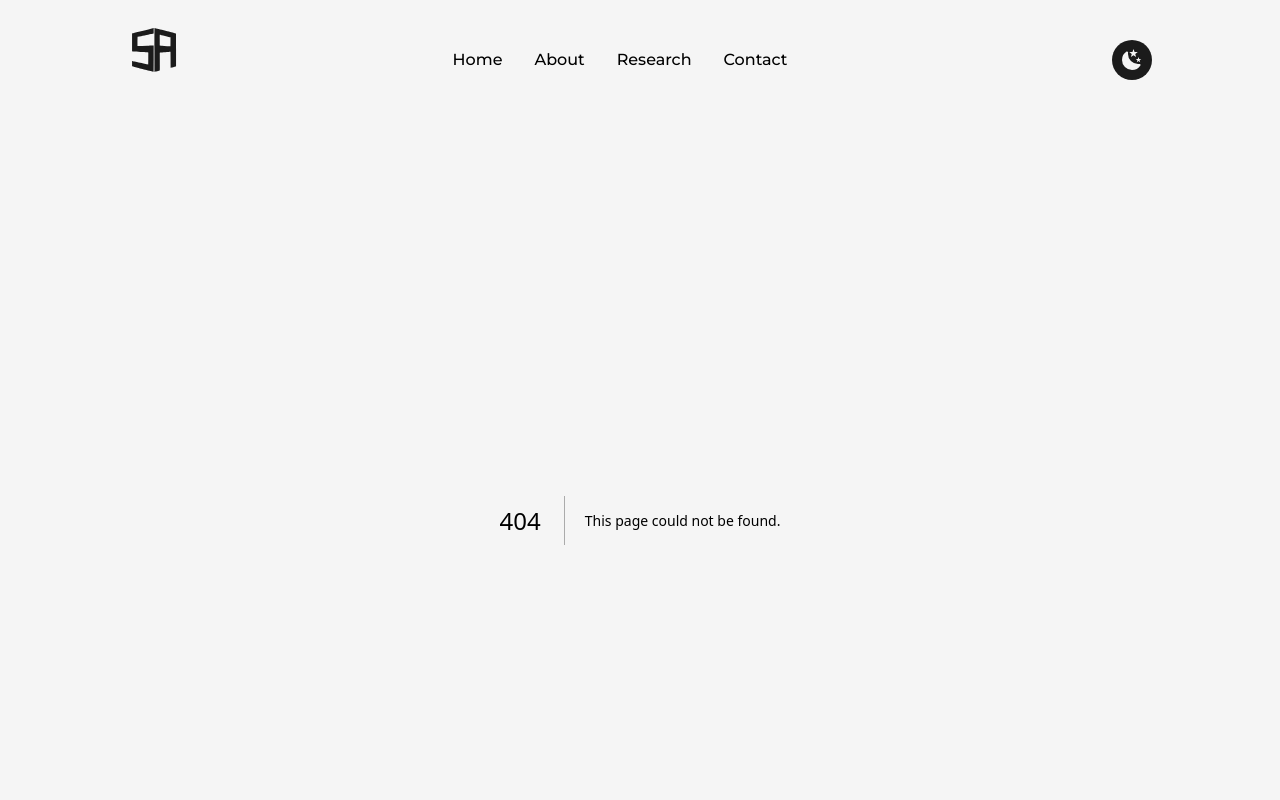
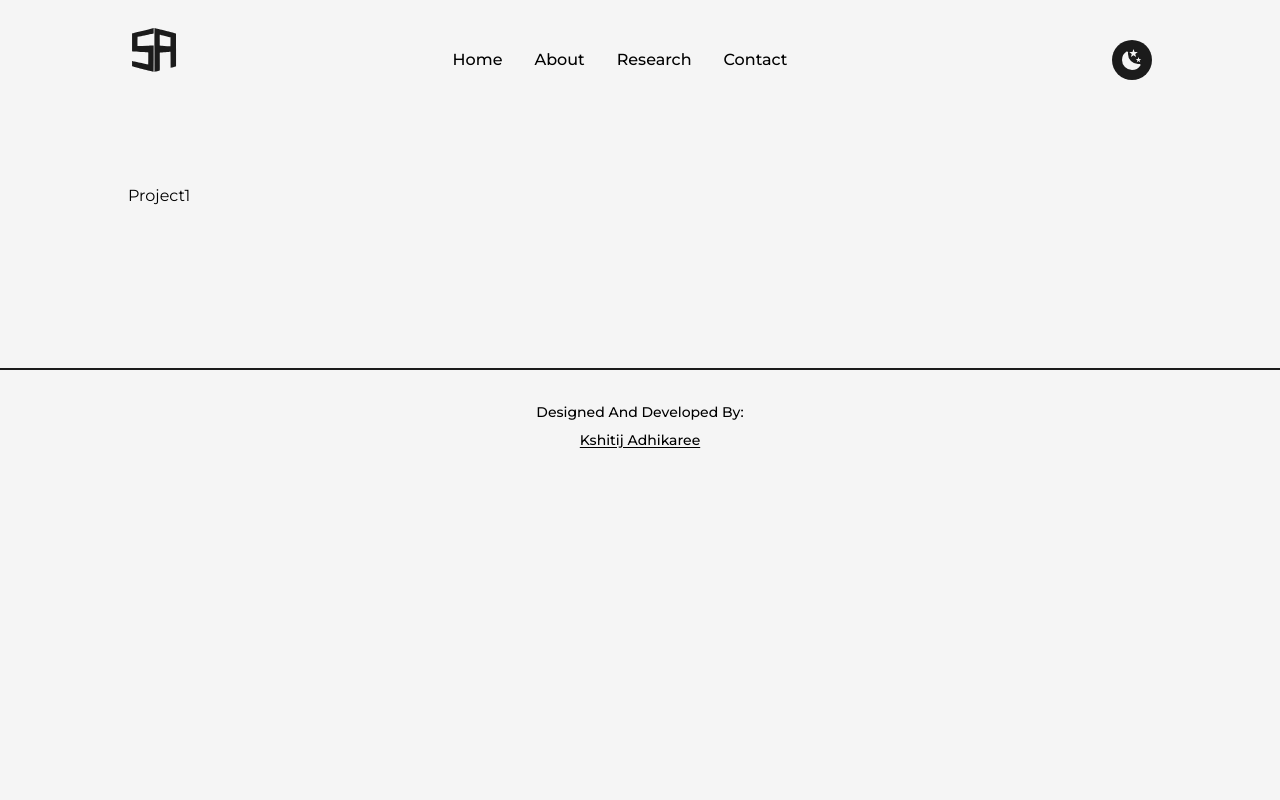
Before and after one commit to KshitijAdhikaree/sagar-portfolio, a Next.js app: page /project1 in a window 1280 px wide. Before the commit this address had no page. Shown: the top 800 px of the page. Built offline with nearby package versions, Linux system fonts and the light colour scheme.

Commit message:
project1 implemented

```diff
--- /dev/null
+++ b/src/pages/project1.js
@@ -0,0 +1,26 @@
+//import AnimatedText from '@/components/AnimatedText'
+import Layout from '@/components/Layout'
+//import TransitionEffect from '@/components/TransitionEffect'
+import Head from 'next/head'
+import React from 'react'
+
+
+const project1 = () => {
+  return (
+    <>
+    <Head>
+      <title>Sagar | Project</title>
+      <meta name="description" content="description" />
+    </Head>
+
+    <main className="w-full mb-8 flex flex-col items-center justify-center dark:text-light ">
+      <Layout className="pt-16">
+        <h1>Project1</h1>
+      </Layout>
+
+    </main>
+  </>
+  )
+}
+
+export default project1
```
